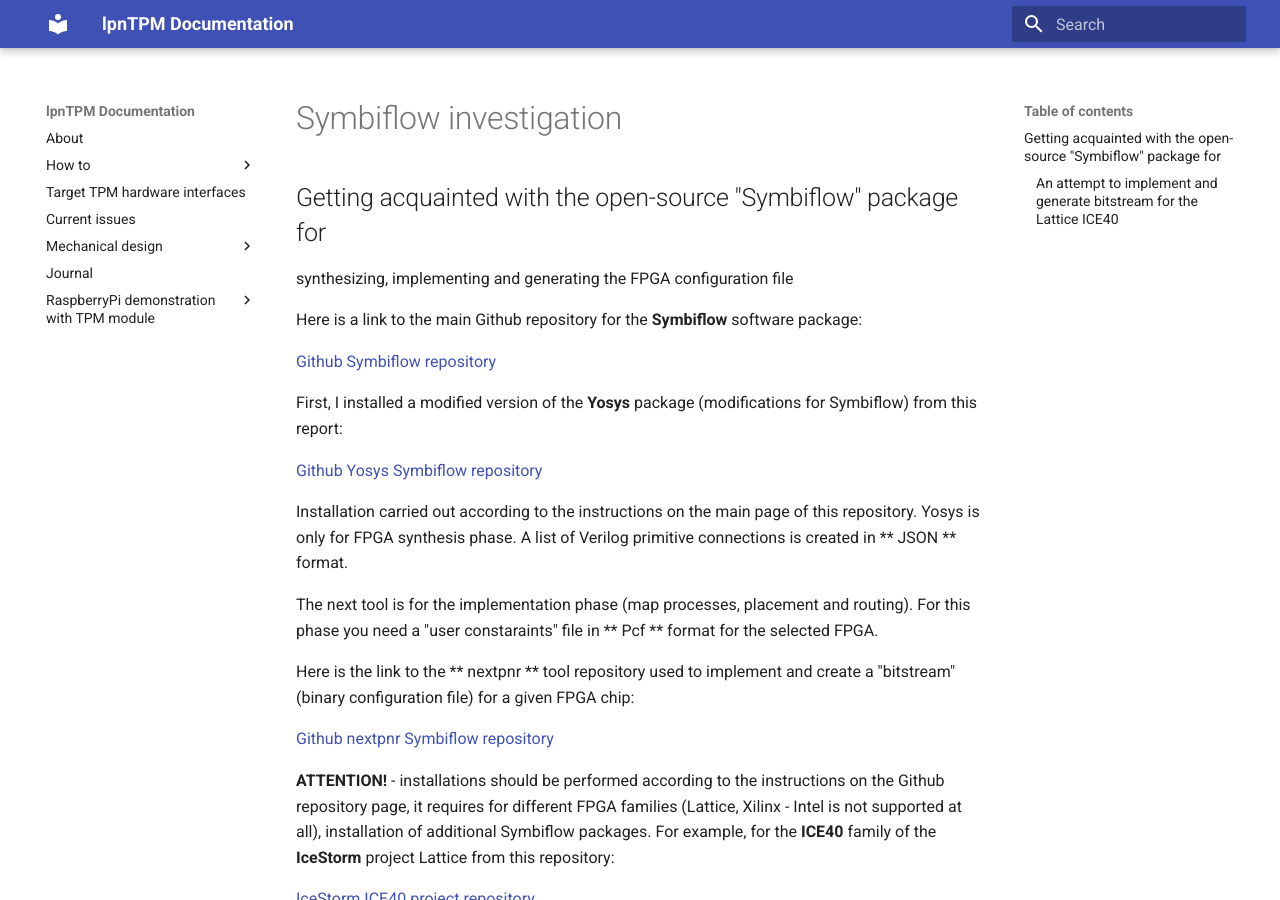
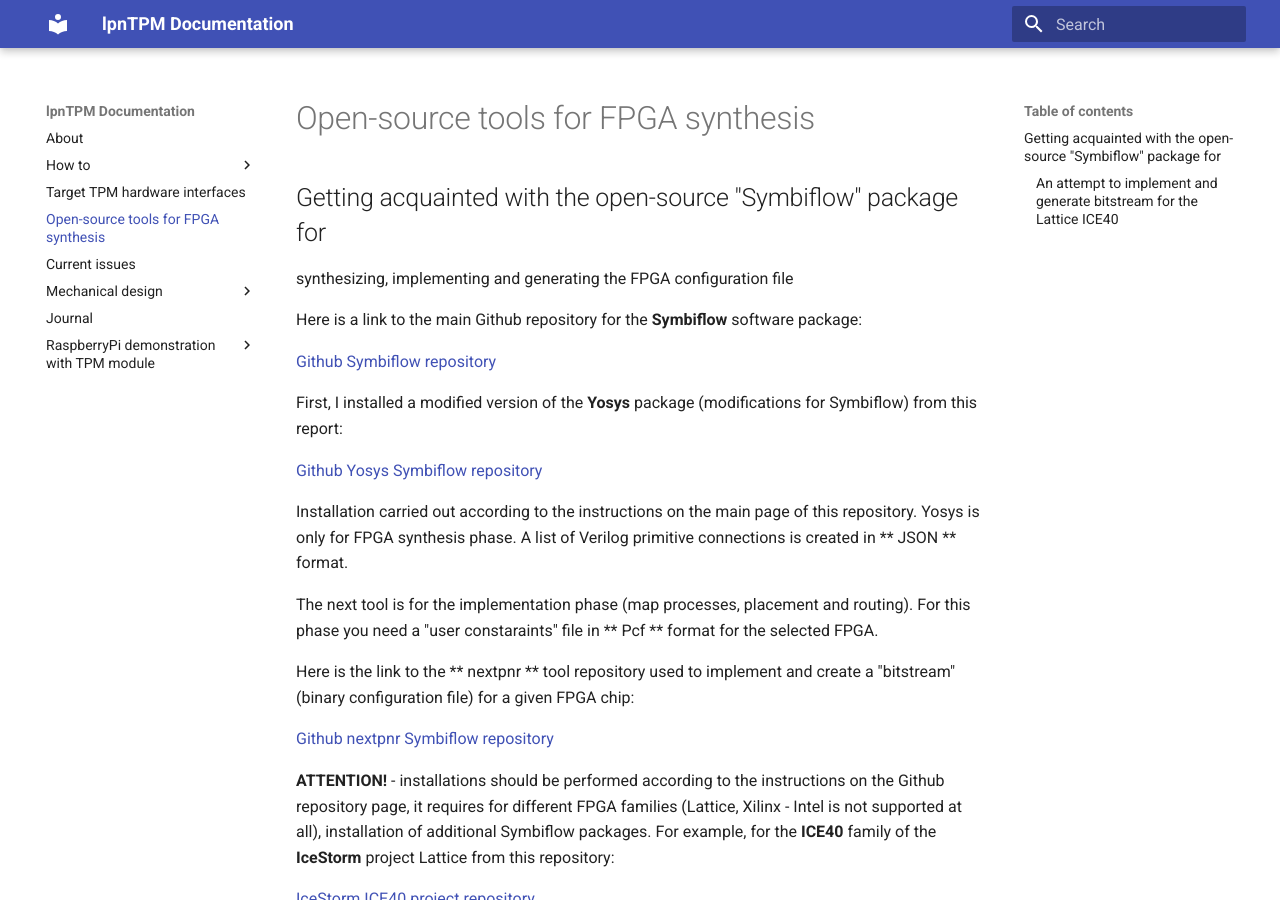
Before and after one commit to lpn-plant/lpntpm-docs, an MkDocs documentation site: the page built from docs/symbiflow_investigation.md, in a window 1280 px wide and 900 px high. Built offline with MkDocs 1.6.1 and Material for MkDocs 9.7.7, drawn with Linux system fonts in a browser that asks for light colours.

Commit message:
:File symbiflow_invest.md added into mkdocs.yml
Signed-off-by: Maciej Gabryelski <maciej.gabryelski@3mdeb.com>

```diff
--- a/mkdocs.yml
+++ b/mkdocs.yml
@@ -21,6 +21,7 @@
       - 'Running': running.md
       - 'TPM driver instrumentation': instrumentation.md
   - 'Target TPM hardware interfaces': hardware_interfaces.md
+  - 'Open-source tools for FPGA synthesis': symbiflow_investigation.md
   - 'Current issues': issues.md
   - 'Mechanical design':
       - 'TPM modules pinout': tpm_modules_pinout.md
```
